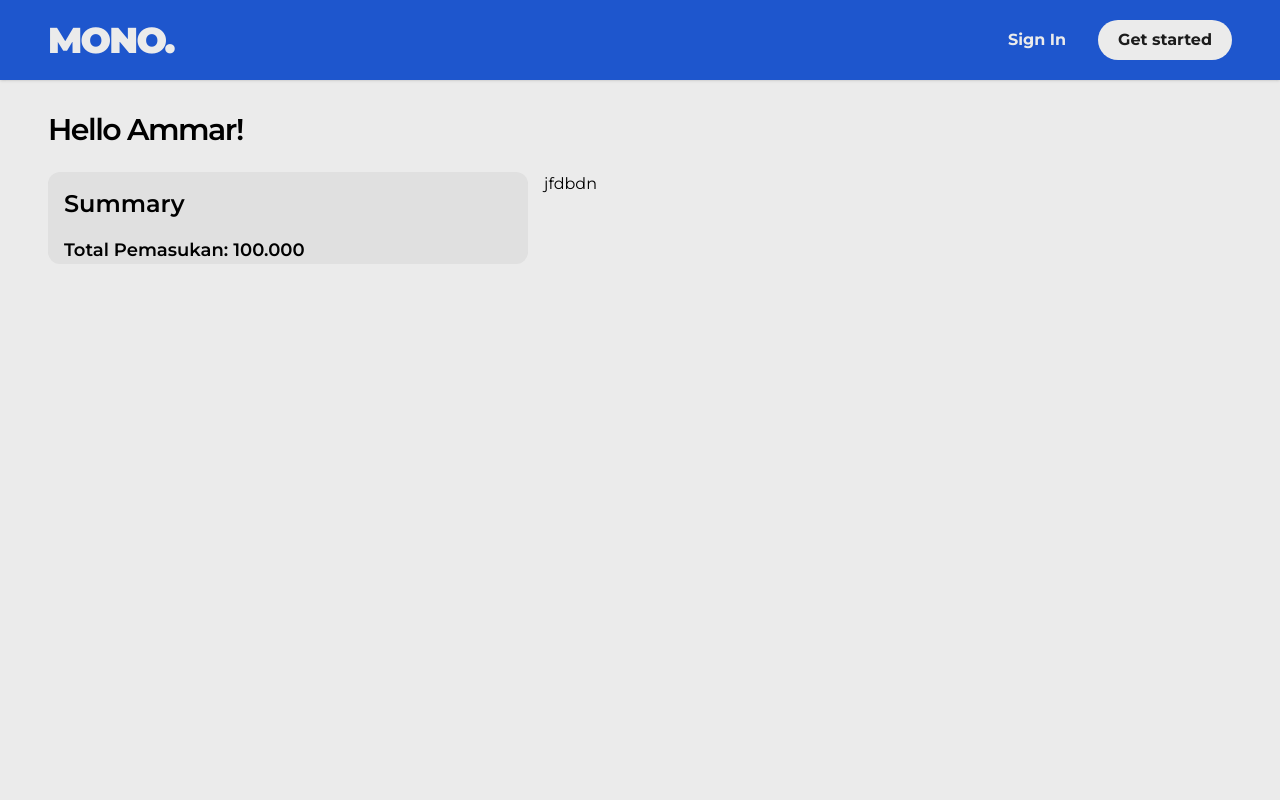
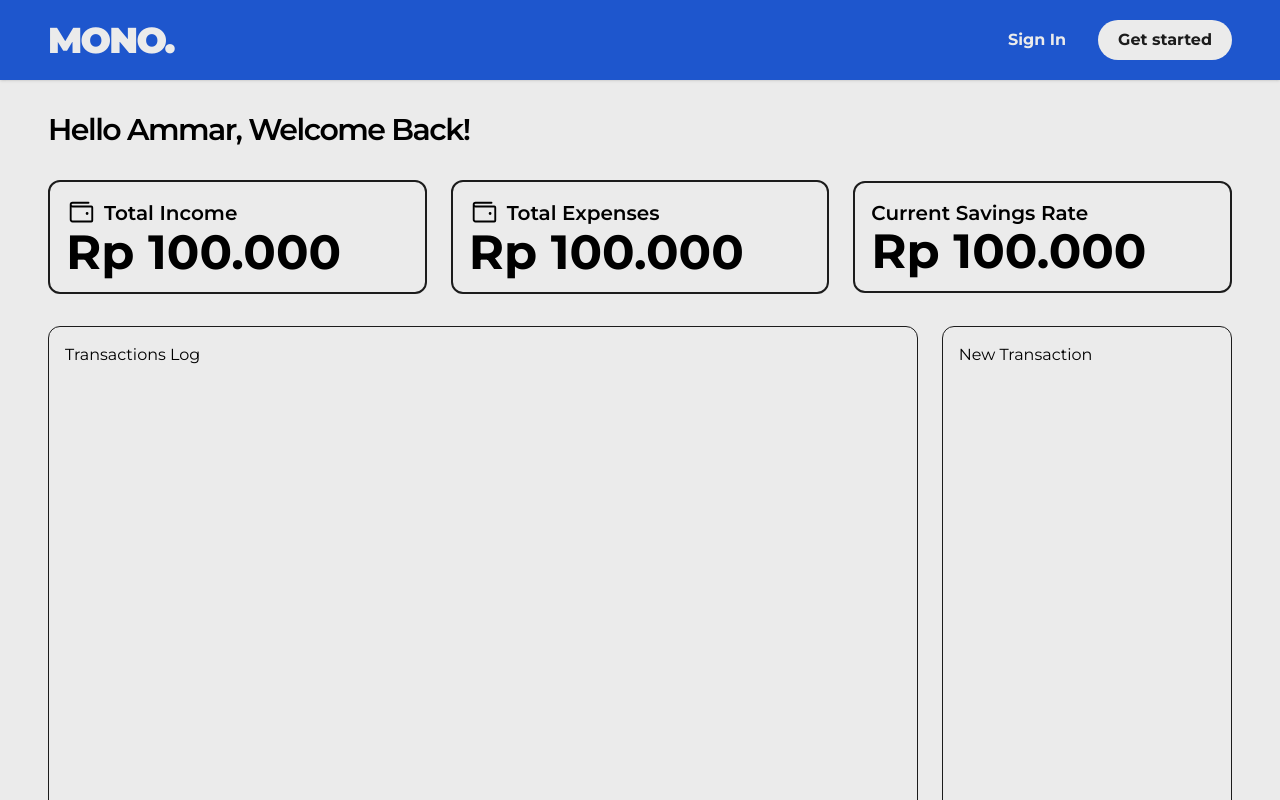
Before and after one commit to ammarrashiddd/mono-smart-budgeting, a Next.js app: page /dashboard in a window 1280 px wide. Shown: the top 800 px of the page. Built offline with nearby package versions, Linux system fonts and the light colour scheme.

Commit message:
feat: adding a total income, total expenses, current saving rate, transactions log(raw), new transaction(raw)

```diff
--- a/src/app/dashboard/page.tsx
+++ b/src/app/dashboard/page.tsx
@@ -1,26 +1,49 @@
 "use client";
 
 import Navbar from "@/components/nav/Navbar";
+import { WalletIcon } from "@phosphor-icons/react";
 
 export default function DashboardPage() {
   return (
-    <div className="bg-primary h-screen">
+    <div className="bg-primary h-full w-full overflow-hidden">
       <div className="h-20 px-6 md:px-12 bg-tertiary flex items-center shadow-sm">
         <Navbar />
       </div>
 
       <h3 className="px-6 md:px-12 mt-8 text-3xl font-semibold tracking-tighter">
-        Hello Ammar!
+        Hello Ammar, Welcome Back!
       </h3>
 
-      <div className="px-6 md:px-12 mt-6 flex flex-row gap-4">
-        <div className="w-120 h-auto bg-secondary/5 rounded-xl hover:shadow-lg">
-          <h3 className="text-2xl font-semibold p-4">Summary</h3>
-          <div className="px-4">
-            <p className="text-lg font-semibold">Total Pemasukan: 100.000</p>
-          </div>
+      <div className="flex flex-row items-center gap-6 px-6 md:px-12 mt-8">
+        <div className="flex-1 p-4 border-2 border-secondary rounded-xl">
+          <h3 className="text-xl font-semibold flex flex-row items-center gap-2">
+            <WalletIcon size={30} />
+            Total Income
+          </h3>
+          <p className="text-5xl font-bold">Rp 100.000</p>
         </div>
-        <div className="flex-1">jfdbdn</div>
+        <div className="flex-1 p-4 border-2 border-secondary rounded-xl">
+          <h3 className="text-xl font-semibold flex flex-row items-center gap-2">
+            <WalletIcon size={30} />
+            Total Expenses
+          </h3>
+          <p className="text-5xl font-bold">Rp 100.000</p>
+        </div>
+        <div className="flex-1 p-4 border-2 border-secondary rounded-xl">
+          <h3 className="text-xl font-semibold flex flex-row items-center gap-2">
+            Current Savings Rate
+          </h3>
+          <p className="text-5xl font-bold">Rp 100.000</p>
+        </div>
+      </div>
+
+      <div className="flex flex-row items-center gap-6 px-6 md:px-12 mt-8">
+        <div className="w-3/4 h-screen p-4 border border-secondary rounded-xl">
+          Transactions Log
+        </div>
+        <div className="w-1/4 h-screen p-4 border border-secondary rounded-xl">
+          New Transaction
+        </div>
       </div>
     </div>
   );
```
